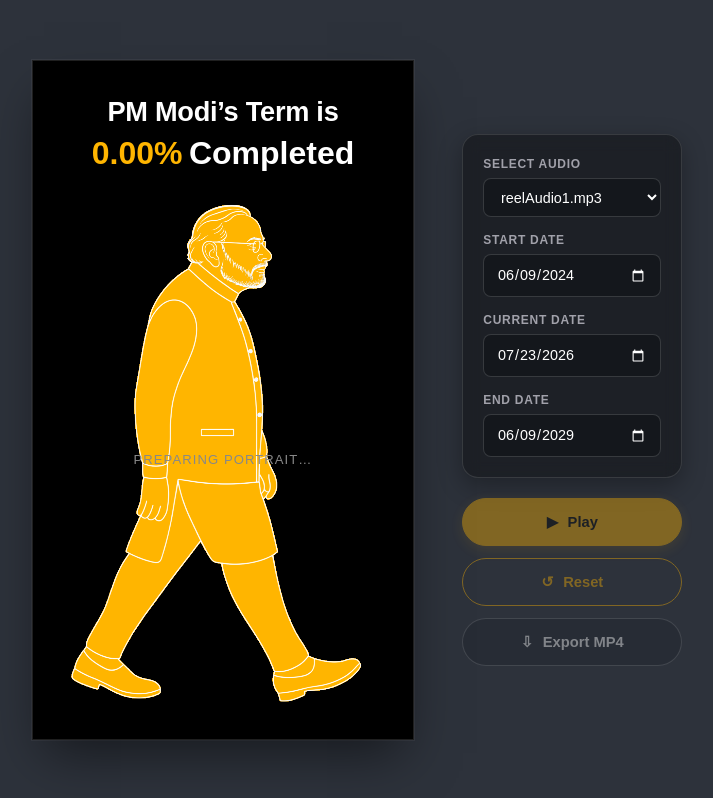
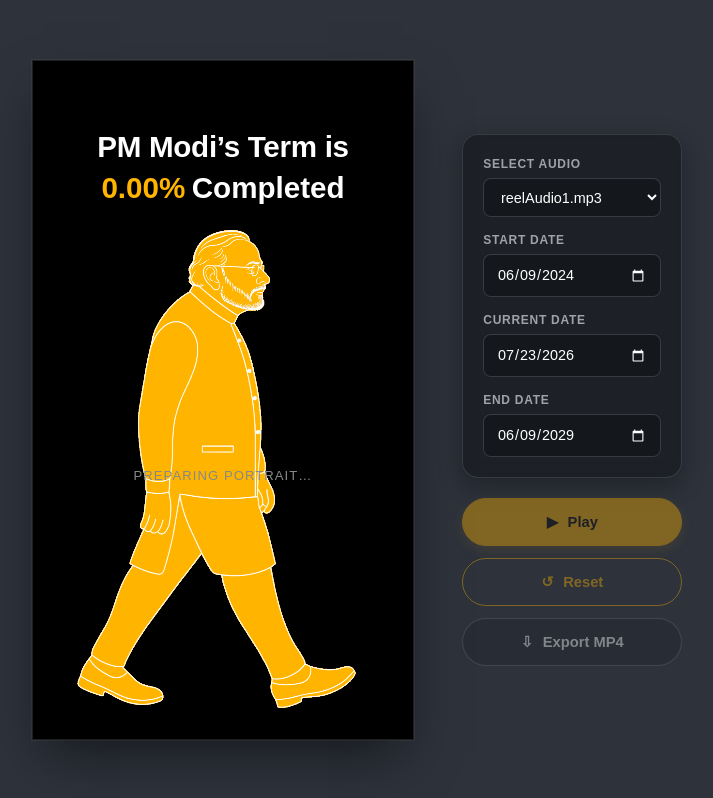
Before and after one commit to prad-human-007/instacontent, a Next.js app in the folder frontend/: page /modi in a window 1280 px wide. Shown: the whole page, without its empty margins (283-996 px from the left). Built offline with nearby package versions, Linux system fonts and the light colour scheme.

Commit message:
added animation

```diff
--- a/frontend/src/app/modi/modi-drain.tsx
+++ b/frontend/src/app/modi/modi-drain.tsx
@@ -168,14 +168,14 @@
 	ctx.textBaseline = "top";
 
 	// Title Main: "PM Modi’s Term is"
-	ctx.font = "700 68px system-ui, -apple-system, BlinkMacSystemFont, 'Segoe UI', Roboto, sans-serif";
+	ctx.font = "800 78px system-ui, -apple-system, BlinkMacSystemFont, 'Segoe UI', Roboto, sans-serif";
 	ctx.fillStyle = "#ffffff";
 	ctx.textAlign = "center";
-	const titleMainY = 100;
+	const titleMainY = 192;
 	ctx.fillText("PM Modi’s Term is", width / 2, titleMainY);
 
 	// Title Sub: ${percentage}% Completed
-	ctx.font = "800 84px system-ui, -apple-system, BlinkMacSystemFont, 'Segoe UI', Roboto, sans-serif";
+	ctx.font = "800 78px system-ui, -apple-system, BlinkMacSystemFont, 'Segoe UI', Roboto, sans-serif";
 	const pctText = `${percentage.toFixed(2)}%`;
 	const compText = " Completed";
 
@@ -183,7 +183,7 @@
 	const compWidth = ctx.measureText(compText).width;
 	const totalWidth = pctWidth + compWidth;
 	const startX = width / 2 - totalWidth / 2;
-	const titleSubY = 198;
+	const titleSubY = 290;
 
 	ctx.textAlign = "left";
 	ctx.fillStyle = "#ffb500";
@@ -218,7 +218,7 @@
 
 	// Fit portrait inside canvas container (matching .canvasContainer padding: 0 45px 68px 45px)
 	const containerX = 45;
-	const containerY = 320;
+	const containerY = 412;
 	const containerW = width - 2 * containerX; // 990px
 	const containerH = height - containerY - 68; // 1532px
 
--- a/frontend/src/app/modi/modi.module.css
+++ b/frontend/src/app/modi/modi.module.css
@@ -37,7 +37,7 @@
 }
 
 .header {
-	padding: 2.2rem 1.2rem 0.5rem 1.2rem;
+	padding: 17.78% 1.2rem 0.5rem 1.2rem;
 	text-align: center;
 	z-index: 2;
 	user-select: none;
@@ -45,8 +45,8 @@
 }
 
 .titleMain {
-	font-size: clamp(1.25rem, 3.5vw, 1.7rem);
-	font-weight: 700;
+	font-size: clamp(1.4rem, 4vw, 1.85rem);
+	font-weight: 800;
 	color: #ffffff;
 	margin: 0 0 0.35rem 0;
 	letter-spacing: -0.01em;
@@ -54,7 +54,7 @@
 }
 
 .titleSub {
-	font-size: clamp(1.45rem, 4.2vw, 2rem);
+	font-size: clamp(1.4rem, 4vw, 1.85rem);
 	font-weight: 800;
 	color: #ffffff;
 	margin: 0;
```
